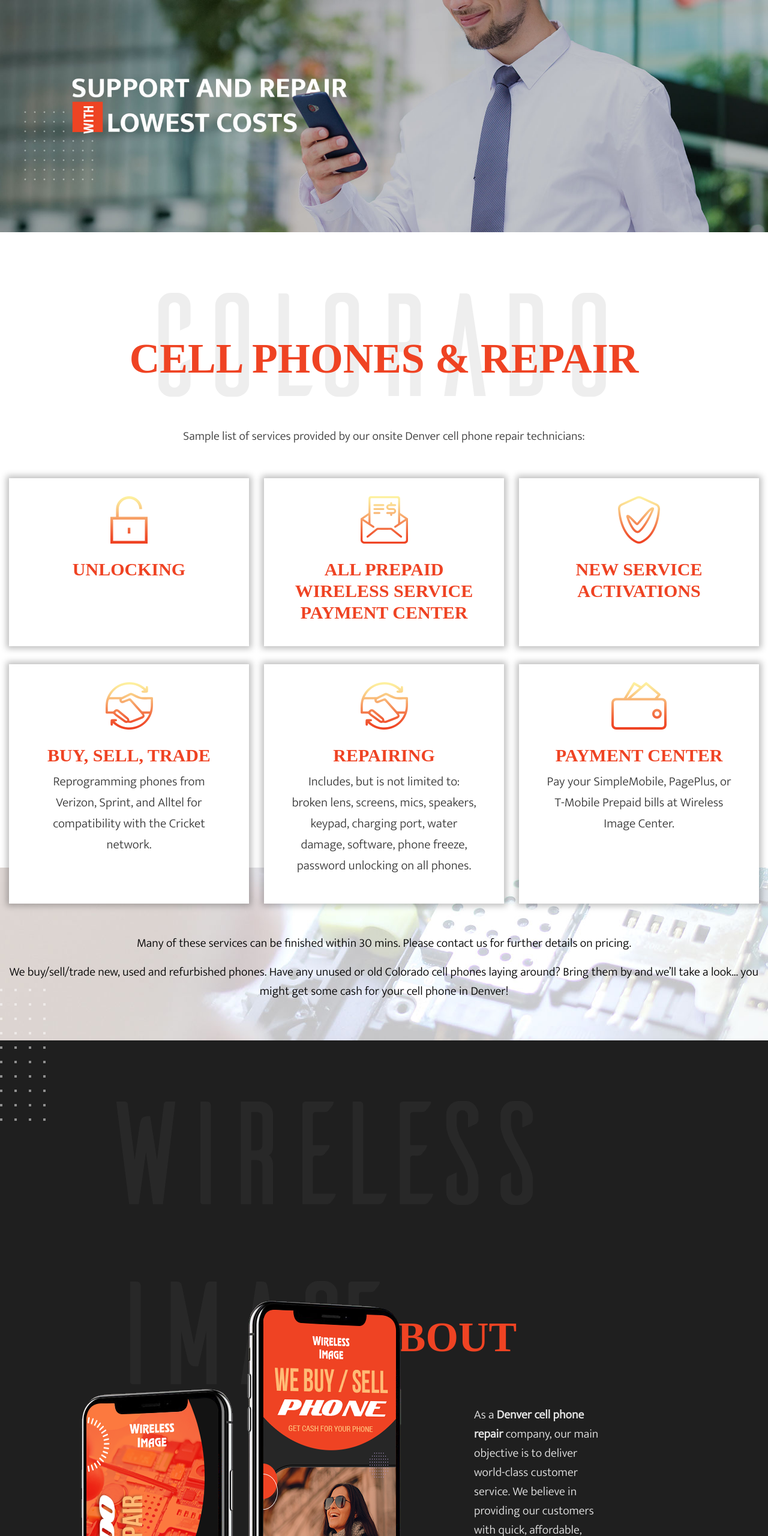
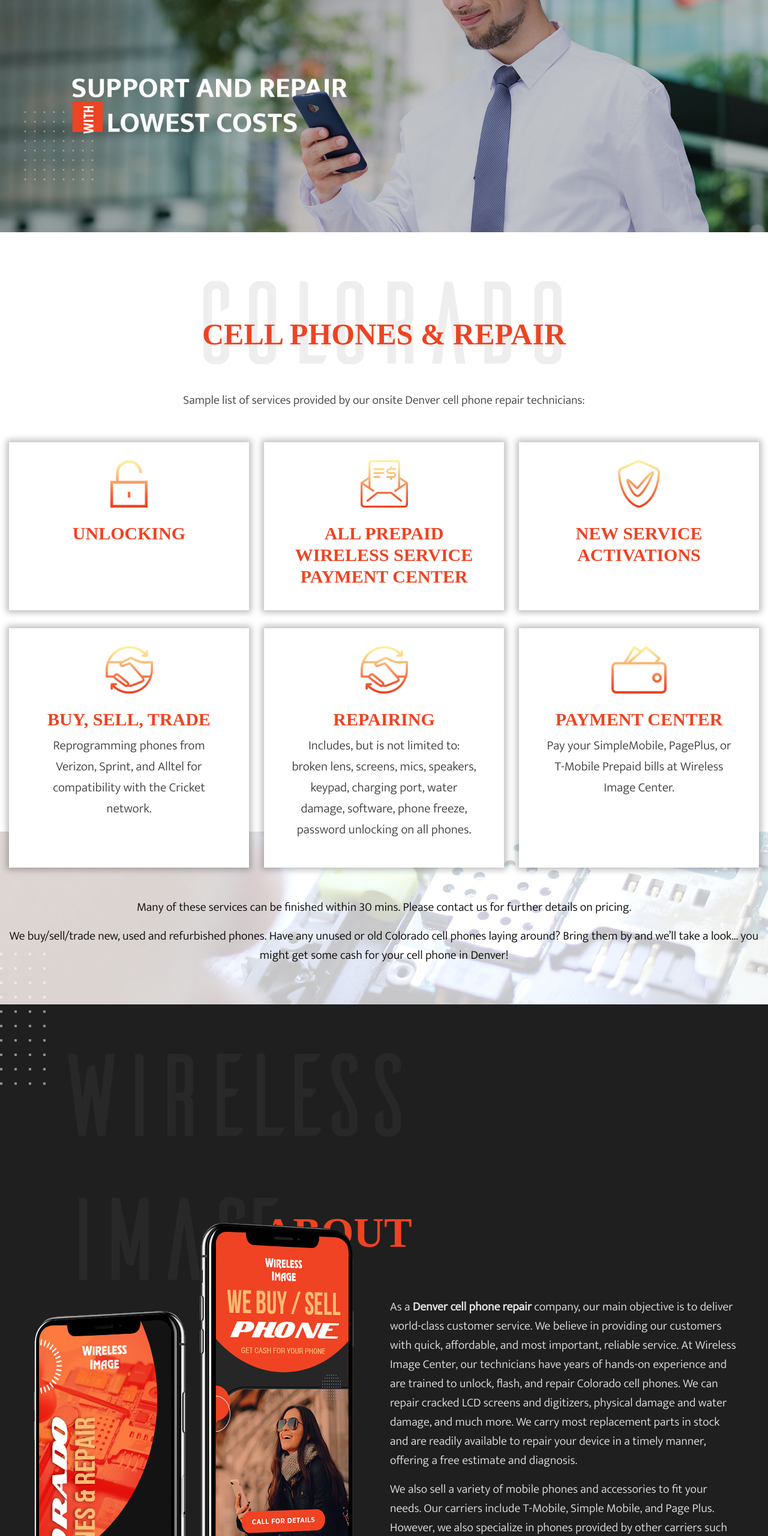
Before and after one commit to Luanitntu/wirelessimage, a website: page public/index.html in a window 1280 px wide. Shown: the part 240-2800 px from the top of the page at 60% size. Drawn offline with Linux system fonts and the light colour scheme; a web font is replaced by a local one.

Commit message:
responsive 1368px

```diff
--- a/public/css/responsive.css
+++ b/public/css/responsive.css
@@ -1,30 +1,77 @@
+@media only screen and (max-width:1700px) {
+    #page-home .home__about--top {
+        padding-left: 110px;
+    }
+    #page-home .home__about--top .about__top--title h2 {
+        font-size: 200px;
+    }
+    #page-home .home__about--top .about__top--content .top__content--image {
+        left: -55px;
+        top: -125px;
+    }
+    #page-home .home__about--top .about__top--content .top__content--text {
+        padding: 0px 240px 135px 560px;
+    }
+    #page-home .home__about .home__about--bottom .about__bottom--top {
+        padding: 55px 200px 35px 125px;
+    }
+}
+
+@media only screen and (max-width:1500px) {
+    #page-home .home__services .home__services--title h3 {
+        font-size: 200px;
+    }
+    #page-home .home__services .home__services--title p {
+        font-size: 50px;
+        top: 140px;
+    }
+    #page-home .home__contact .home__contact--form .contact__form--title h3 {
+        font-size: 200px;
+    }
+    #page-home .home__contact .home__contact--form .contact__form--title p {
+        font-size: 50px;
+        top: 118px;
+    }
+    #page-home .home__about--top .about__top--content .top__content--text {
+        padding: 0px 139px 135px 540px;
+    }
+    #page-home .home__about .home__about--bottom .about__bottom--top {
+        padding: 55px 165px 35px 276px;
+    }
+}
+
+@media only screen and (max-width:1400px) {
+    #page-home .home__about--top .about__top--content .top__content--text {
+        padding: 0px 50px 135px 540px;
+    }
+    #page-home .home__about .home__about--bottom .about__bottom--top {
+        padding: 55px 100px 35px 350px;
+    }
+}
+
 @media only screen and (max-width: 991px) {
     #header-page {
         overflow: unset;
     }
-
     #header-page .banner-page img {
         width: 100%;
     }
-  /* --------css phone mobile */
+    /* --------css phone mobile */
     #header-page .sticky .wrap-menu .phone-desktop {
         display: none;
     }
-
     #header-page .sticky .wrap-menu .phone-mobile {
         display: block;
         padding-top: 0px;
         position: relative;
         top: 38px;
     }
-
     #header-page .sticky .wrap-menu .phone-mobile a {
         border: 1px solid #ca1f27;
         font-size: 20px;
         display: block;
         padding: 3px 15px;
     }
-
     #header-page .sticky .wrap-menu .phone-mobile a i {
         -webkit-transform: rotate(90deg);
         -moz-transform: rotate(90deg);
@@ -34,7 +81,7 @@
         padding: 10px 4px;
         color: #ca1f27;
     }
-  /* -----------css button menu-------- */
+    /* -----------css button menu-------- */
     #header-page .sticky .navbar-button {
         display: block;
         position: absolute;
@@ -43,7 +90,6 @@
         left: 0;
         z-index: 999999;
     }
-
     #header-page .sticky .navbar-button .button-sticky {
         padding: 7px 10px;
         border: 0;
@@ -51,7 +97,6 @@
         background-color: transparent;
         outline: none;
     }
-
     #header-page .sticky .navbar-button .button-sticky .icon-bar {
         height: 6px;
         background-color: #ca1f27;
@@ -60,19 +105,16 @@
         display: block;
         transition: all 0.3s;
     }
-
     #header-page .sticky .navbar-button .button-sticky .icon-bar.top-bar {
         width: 90px;
     }
-
     #header-page .sticky .navbar-button .button-sticky .icon-bar.middle-bar {
         width: 50px;
     }
-
     #header-page .sticky .navbar-button .button-sticky .icon-bar.bottom-bar {
         width: 70px;
     }
-  /* -------------css menu------------ */
+    /* -------------css menu------------ */
     #header-page .sticky .wrap-header-top .wrap-header-menu .navbar-menu-mobile {
         position: fixed;
         top: 0;
@@ -87,7 +129,6 @@
         -moz-transition: all 0.4s ease-in-out;
         transition: all 0.4s ease-in-out;
     }
-
     #header-page .sticky .wrap-header-top .wrap-header-menu .navbar-menu-mobile .navbar-sticky {
         background-color: #fef1ee;
         width: 320px;
@@ -101,7 +142,6 @@
         transition: all 0.4s ease-in-out;
         display: inline-block;
     }
-
     #header-page .sticky .wrap-header-top .wrap-header-menu .navbar-collapse ul {
         list-style: none;
         display: flex;
@@ -111,35 +151,31 @@
         height: 0;
         text-align: right;
     }
-
     #header-page .sticky .wrap-header-top .wrap-header-menu .navbar-collapse ul li {
         position: relative;
         display: inline-block;
         width: 100%;
         margin-bottom: 15px;
     }
-
     #header-page .sticky .wrap-header-top .wrap-header-menu .navbar-collapse ul li a {
         font-size: 23px;
         padding: 20px;
         text-transform: uppercase;
     }
-  /* ---when click button----- */
+    /* ---when click button----- */
     #header-page .sticky .wrap-header-top .wrap-header-menu .navbar-menu-mobile.active {
         opacity: 1;
         visibility: visible;
     }
-
     #header-page .sticky .wrap-header-top .wrap-header-menu .navbar-menu-mobile .navbar-sticky.active {
         left: 0;
         opacity: 1;
         visibility: visible;
     }
-
     body.show-scroll {
         overflow: hidden;
     }
-  /* ----------css logo---------- */
+    /* ----------css logo---------- */
     #header-page .sticky .logo {
         padding-left: 0;
         display: inline-block;
```
